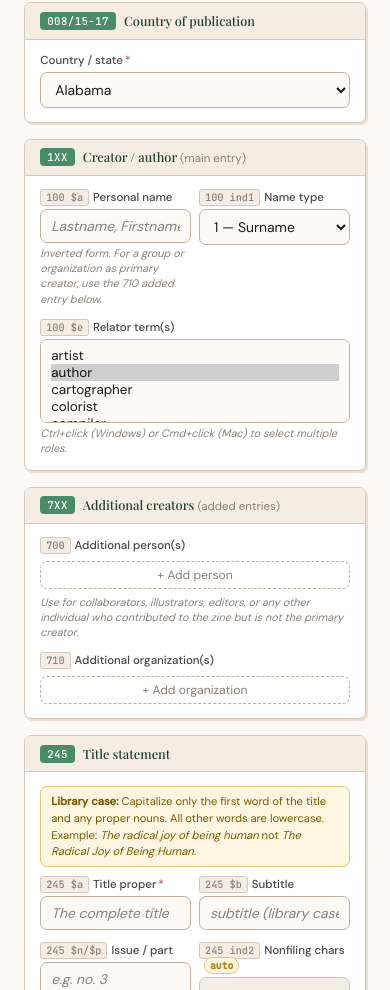
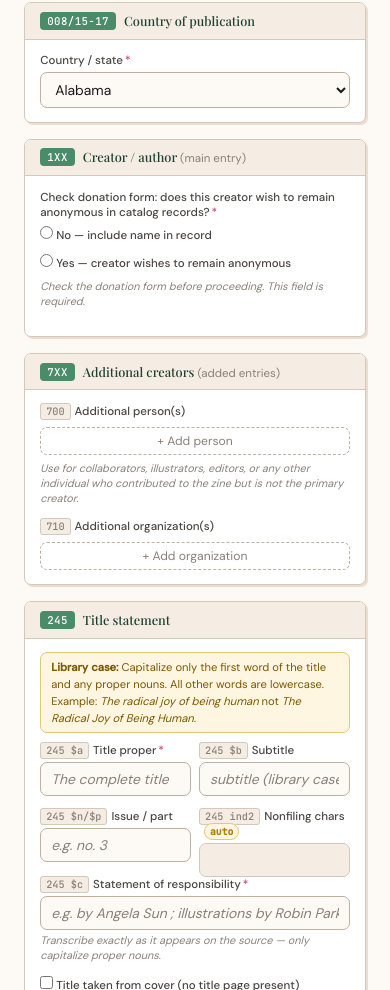
Before and after one commit to sun-qua/zinecat, a plain HTML site: page index.html in a window 390 px wide. Shown: the part 780-1770 px from the top of the page. Drawn offline with nearby package versions, Linux system fonts and the light colour scheme.

Commit message:
Update index.html
Added anonymity section to 1xx

```diff
--- a/index.html
+++ b/index.html
@@ -277,11 +277,23 @@ textarea{resize:vertical;min-height:60px;line-height:1.5}
 <div class="section">
   <div class="sh"><span class="stag grn">1XX</span><span class="stitle">Creator / author <span style="font-family:var(--sans);font-weight:400;font-size:0.72rem;color:var(--ink3)">(main entry)</span></span></div>
   <div class="sb">
-    <div class="row r2">
+    <div class="field">
+      <label>Check donation form: does this creator wish to remain anonymous in catalog records?<span class="req">*</span></label>
+      <div class="radio-g" style="margin-top:6px">
+        <label><input type="radio" name="creatoranon" value="no" onchange="toggleAnonCreator()"> No — include name in record</label>
+        <label><input type="radio" name="creatoranon" value="yes" onchange="toggleAnonCreator()"> Yes — creator wishes to remain anonymous</label>
+      </div>
+      <div class="hint" style="margin-top:4px">Check the donation form before proceeding. This field is required.</div>
+    </div>
+    <div id="anon-notice" style="display:none;margin-top:8px;padding:8px 10px;background:var(--gold-lt);border:1px solid #e0c878;border-radius:var(--r);font-size:0.75rem;color:#7a5800;font-family:var(--sans)">
+      Creator has requested anonymity. No 100 field will be added to this record.
+    </div>
+    <div id="creator-fields" style="display:none;margin-top:8px">
+      <div class="row r2" style="margin-bottom:8px">
         <div class="field">
           <label><span class="marc">100 $a</span>Personal name</label>
           <input type="text" id="f100a" placeholder="Lastname, Firstname" oninput="update()">
-        <div class="hint">Inverted form. For a group or organization as primary creator, use the 710 added entry below.</div>
+          <div class="hint">Inverted form. For a group or organization, use the 710 added entry below.</div>
         </div>
         <div class="field">
           <label><span class="marc">100 ind1</span>Name type</label>
@@ -306,6 +318,7 @@ textarea{resize:vertical;min-height:60px;line-height:1.5}
           <option value="writer of preface">writer of preface</option>
         </select>
         <div class="hint">Ctrl+click (Windows) or Cmd+click (Mac) to select multiple roles.</div>
+      </div>
     </div>
   </div>
 </div>
@@ -754,6 +767,13 @@ function rv(name){const e=document.querySelector(`input[name="${name}"]:checked`
 function cb(id){const e=document.getElementById(id);return!!(e&&e.checked);}
 function dateType(){return rv('datetype')||'known';}
 
+function toggleAnonCreator(){
+  const val=rv('creatoranon');
+  document.getElementById('creator-fields').style.display=val==='no'?'block':'none';
+  document.getElementById('anon-notice').style.display=val==='yes'?'block':'none';
+  update();
+}
+
 function toggleSmfaClass(){
   document.getElementById('smfa-class-fields').style.display=cb('is-smfa-class')?'block':'none';
   update();
@@ -930,7 +950,7 @@ function buildLines(){
     const cy=v('f264c-c').trim();
     const y=cy.replace(/\D/g,'').slice(0,4);
     pc=y?`[${y}]`:'[date not identified]';
-    const copyr=y?`\u00a9${y}`:'[copyright date not identified]';
+    const copyr=y?`©${y}`:'[copyright date not identified]';
     d1=y.padEnd(4,' ');d2=y.padEnd(4,' ');dts='t';
     extraCR={c:copyr};
     const pr=document.getElementById('dt-cr-prev');
@@ -967,11 +987,14 @@ function buildLines(){
     lines.push({tag:'041',ind:`${ind1} `,val:aval,auto:false});
   }
 
-  const auth=v('f100a').trim();
+  const creatorAnon=rv('creatoranon');
+  const auth=(creatorAnon==='yes')?'':v('f100a').trim();
+  if(creatorAnon!=='yes'){
     const relSel=document.getElementById('f100e');
     const rels100=relSel?Array.from(relSel.selectedOptions).map(o=>o.value):['author'];
     const relStr100=rels100.map(r=>`$e ${r},`).join(' ').replace(/,$/,'.');
     if(auth) lines.push({tag:'100',ind:`${v('f100type')||'1'} `,val:`$a ${auth}, ${relStr100}`,auto:false});
+  }
 
   const hasCreator=!!auth;
 
@@ -1278,6 +1301,8 @@ function resetForm(){
   document.getElementById('translation-extra').style.display='none';
   document.getElementById('smfa-class-fields').style.display='none';
   document.getElementById('tisch-workshop-fields').style.display='none';
+  document.getElementById('creator-fields').style.display='none';
+  document.getElementById('anon-notice').style.display='none';
   zstTerms=[];nonZstTerms=[];extra500s=[];ax700=[];ax710=[];subjects=[];
   renderZst();renderNonZst();renderExtra500();renderAx700();renderAx710();
   updateDateUI();
```
Lines whose indentation alone changed are shown as unchanged.
